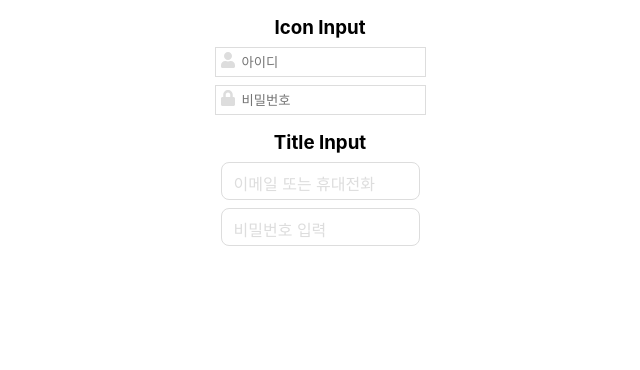
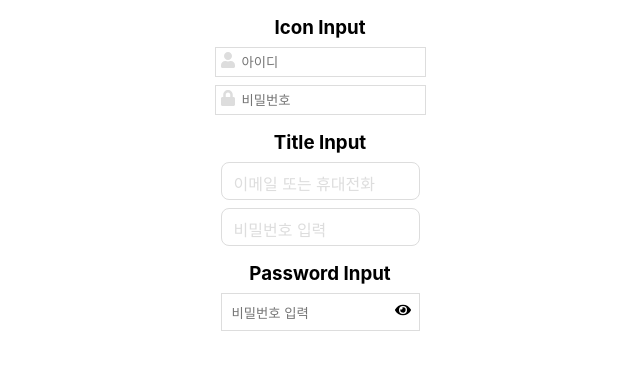
Before and after one commit to cactusprickles/components.input, a React (Create React App) app: page / in a window 1280 px wide. Shown: the top 370 px of the page, without its empty margins (320-960 px from the left). Built offline with nearby package versions, Linux system fonts and the light colour scheme.

Commit message:
PasswordInput 추가

```diff
--- a/src/App.tsx
+++ b/src/App.tsx
@@ -1,11 +1,13 @@
 import IconInput from "./pages/IconInput";
 import TitleInput from "./pages/TitleInput";
+import PasswordInput from "./pages/PasswordInput";
 
 export default function App() {
 	return (
 		<div>
 			<IconInput />
 			<TitleInput />
+			<PasswordInput />
 		</div>
 	);
 }
--- /dev/null
+++ b/src/components/PasswordInput/PasswordInput.module.css
@@ -0,0 +1,27 @@
+.passwordInputContainer {
+	position: relative;
+	width: fit-content;
+	border: 1px solid #ddd;
+	padding: .5rem;
+}
+
+.passwordInputContainer:has(input:focus) {
+	border: 1px solid #faa;
+}
+
+.passwordInputContainer input {
+	border: 0;
+	outline: 0;
+}
+
+.passwordInputContainer span {
+	position: absolute;
+	right: 0;
+	top: 50%;
+	transform: translateY(-50%);
+	padding-right: .5rem;
+}
+
+.passwordInputContainer span {
+	cursor: pointer;
+}
--- /dev/null
+++ b/src/components/PasswordInput/PasswordInput.tsx
@@ -0,0 +1,20 @@
+import React, {useState} from 'react';
+import {v4 as uuid} from "uuid";
+import {FaEye, FaEyeSlash} from "react-icons/fa";
+import {InputType} from "../IconInput/IconInput";
+import styles from "./PasswordInput.module.css";
+
+type Props = InputType;
+
+export default function PasswordInput({ value, onChange, name = '', placeholder = '', disabled = false }: Props) {
+	const id = uuid();
+	const [type, setType] = useState('password');
+	return (
+		<div className={`${styles.passwordInputContainer} ${styles.solid}`}>
+			<input id={id} type={type} name={name} value={value} onChange={onChange} placeholder={placeholder} disabled={disabled} />
+			<span>
+				{ type === 'password' ? <FaEye onClick={() => setType('text')} /> : <FaEyeSlash onClick={() => setType('password')} /> }
+			</span>
+		</div>
+	);
+}
--- /dev/null
+++ b/src/pages/PasswordInput.tsx
@@ -0,0 +1,12 @@
+import {useState} from "react";
+import PasswordInputComponent from '../components/PasswordInput/PasswordInput';
+
+export default function PasswordInput() {
+	const [password, setPassword] = useState('');
+	return (
+		<div className="page">
+			<h3>Password Input</h3>
+			<PasswordInputComponent placeholder="비밀번호 입력" value={password} onChange={({target}) => setPassword(target.value)} />
+		</div>
+	);
+}
```
Also changed, not shown: 1 other file (tests, documents, lock files or other folders).
